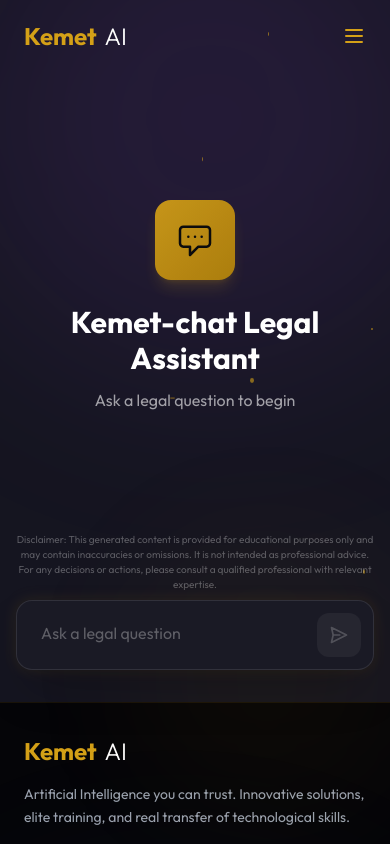
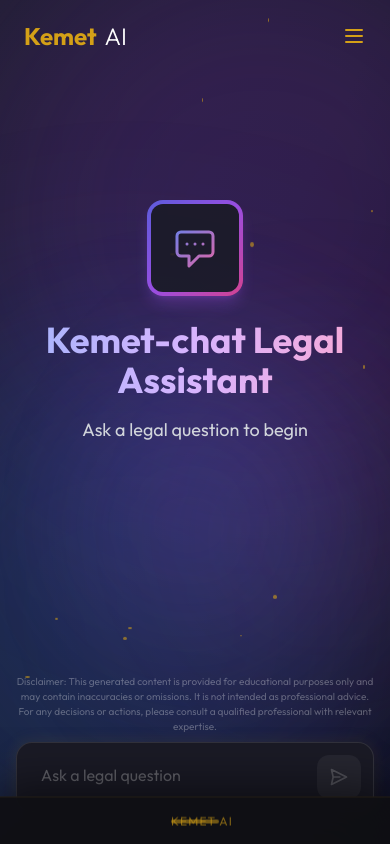
Before and after one commit to A-Njock/KEMET-AI, a React (Vite) app: page /chatbot in a window 390 px wide. Shown: the top 844 px of the page. Built offline with nearby package versions, Linux system fonts and the light colour scheme.

Commit message:
Updated Chatbot colors (vivid background), fixed duplicate comment, and made Footer interactive/collapsible

```diff
--- a/src/components/Footer.tsx
+++ b/src/components/Footer.tsx
@@ -6,8 +6,16 @@ export default function Footer() {
   const currentYear = new Date().getFullYear();
 
   return (
-    <footer className="bg-rich-black border-t border-gold/10">
-      <div className="max-w-7xl mx-auto px-6 lg:px-8 py-8">
+    <footer className="fixed bottom-0 left-0 right-0 z-50 bg-[#0f0f14]/95 backdrop-blur-xl border-t border-gold/10 transition-transform duration-500 ease-in-out transform translate-y-[calc(100%-48px)] hover:translate-y-0 group shadow-[0_-10px_40px_rgba(0,0,0,0.5)]">
+      {/* Handle / Always Visible Strip */}
+      <div className="h-12 flex items-center justify-center cursor-pointer group-hover:bg-white/5 transition-colors">
+        <div className="flex items-center gap-2">
+          <div className="w-12 h-1 bg-gold/50 rounded-full group-hover:w-16 transition-all duration-300"></div>
+          <span className="text-xs text-gold/60 uppercase tracking-widest font-heading group-hover:opacity-0 transition-opacity absolute">Kemet AI</span>
+        </div>
+      </div>
+
+      <div className="max-w-7xl mx-auto px-6 lg:px-8 py-8 pb-12">
         {/* Top Section */}
         <div className="grid grid-cols-1 md:grid-cols-4 gap-8 mb-8">
           {/* Brand Column */}
@@ -72,14 +80,14 @@ export default function Footer() {
         </div>
 
         {/* Divider */}
-        <div className="border-t border-gold/10 pt-8">
+        <div className="border-t border-gold/10 pt-6">
           <div className="flex flex-col md:flex-row justify-between items-center gap-4">
             {/* Copyright */}
             <p className="text-gray-500 text-sm">
               © {currentYear} Kemet AI. {i18n.language.startsWith('fr') ? 'Tous droits réservés.' : 'All rights reserved.'}
             </p>
 
-            {/* Social Links (placeholder) */}
+            {/* Social Links */}
             <div className="flex items-center gap-4">
               <a href="#" className="text-gray-500 hover:text-gold transition-colors">
                 <svg className="w-5 h-5" fill="currentColor" viewBox="0 0 24 24">
--- a/src/pages/Chatbot.tsx
+++ b/src/pages/Chatbot.tsx
@@ -70,19 +70,19 @@ export default function Chatbot() {
   };
 
   return (
-    <div className="min-h-screen bg-[#151520] font-sans flex flex-col relative overflow-hidden">
-      {/* Background Particles */}
+    <div className="min-h-screen bg-gradient-to-br from-[#1E1E2E] via-[#1a1b26] to-[#0D0D15] font-sans flex flex-col relative overflow-hidden">
       {/* Background Particles & Blobs */}
       <div className="absolute inset-0 pointer-events-none overflow-hidden">
-        {/* Colorful Blobs */}
-        <div className="absolute top-[-10%] left-[-10%] w-[500px] h-[500px] bg-purple-500/10 rounded-full blur-[100px] animate-float" />
-        <div className="absolute bottom-[-10%] right-[-10%] w-[500px] h-[500px] bg-blue-500/10 rounded-full blur-[100px] animate-float" style={{ animationDelay: '2s' }} />
-        <div className="absolute top-[40%] left-[30%] w-[300px] h-[300px] bg-gold/5 rounded-full blur-[80px] animate-pulse-slow" />
+        {/* Colorful Blobs - Enhanced Opacity */}
+        <div className="absolute top-[-10%] left-[-10%] w-[600px] h-[600px] bg-purple-600/20 rounded-full blur-[100px] animate-float" />
+        <div className="absolute bottom-[-10%] right-[-10%] w-[600px] h-[600px] bg-blue-600/20 rounded-full blur-[100px] animate-float" style={{ animationDelay: '2s' }} />
+        <div className="absolute top-[40%] left-[30%] w-[400px] h-[400px] bg-pink-500/10 rounded-full blur-[90px] animate-pulse-slow" />
+        <div className="absolute bottom-[20%] left-[10%] w-[300px] h-[300px] bg-indigo-500/15 rounded-full blur-[80px]" />
 
         {[...Array(15)].map((_, i) => (
           <div
             key={i}
-            className="particle absolute bg-gold/20 rounded-full"
+            className="particle absolute bg-gold/30 rounded-full"
             style={{
               width: Math.random() * 4 + 1 + 'px',
               height: Math.random() * 4 + 1 + 'px',
@@ -97,16 +97,24 @@ export default function Chatbot() {
       <Header />
 
       <main className="flex-1 flex flex-col max-w-4xl w-full mx-auto relative z-10 pt-24">
-        <div className="flex-1 overflow-y-auto px-4 py-6 scrollbar-thin scrollbar-thumb-gold/20 scrollbar-track-transparent">
+        <div className="flex-1 overflow-y-auto px-4 py-6 pb-24 scrollbar-thin scrollbar-thumb-gold/20 scrollbar-track-transparent">
           {messages.length === 0 && (
             <div className="text-center py-20 animate-fade-in-up">
-              <div className="w-20 h-20 bg-gradient-to-br from-gold to-gold-dark rounded-2xl mx-auto mb-6 flex items-center justify-center shadow-lg shadow-gold/20 animate-pulse-slow">
-                <svg className="w-10 h-10 text-black" fill="none" stroke="currentColor" viewBox="0 0 24 24">
-                  <path strokeLinecap="round" strokeLinejoin="round" strokeWidth={1.5} d="M8 10h.01M12 10h.01M16 10h.01M9 16H5a2 2 0 01-2-2V6a2 2 0 012-2h14a2 2 0 012 2v8a2 2 0 01-2 2h-5l-5 5v-5z" />
-                </svg>
+              <div className="w-24 h-24 bg-gradient-to-br from-indigo-500 via-purple-500 to-pink-500 rounded-2xl mx-auto mb-6 flex items-center justify-center shadow-lg shadow-purple-500/30 animate-pulse-slow p-1">
+                <div className="w-full h-full bg-[#1a1b26] rounded-xl flex items-center justify-center">
+                  <svg className="w-12 h-12 text-transparent bg-clip-text bg-gradient-to-r from-indigo-400 to-pink-400" fill="none" stroke="url(#gradient)" viewBox="0 0 24 24">
+                    <defs>
+                      <linearGradient id="gradient" x1="0%" y1="0%" x2="100%" y2="100%">
+                        <stop offset="0%" stopColor="#818cf8" />
+                        <stop offset="100%" stopColor="#f472b6" />
+                      </linearGradient>
+                    </defs>
+                    <path strokeLinecap="round" strokeLinejoin="round" strokeWidth={1.5} d="M8 10h.01M12 10h.01M16 10h.01M9 16H5a2 2 0 01-2-2V6a2 2 0 012-2h14a2 2 0 012 2v8a2 2 0 01-2 2h-5l-5 5v-5z" />
+                  </svg>
+                </div>
               </div>
-              <h2 className="text-3xl font-heading font-bold text-white mb-3">{t('chatbot_title')}</h2>
-              <p className="text-white/60 max-w-md mx-auto">{t('chatbot_start')}</p>
+              <h2 className="text-4xl font-heading font-bold text-transparent bg-clip-text bg-gradient-to-r from-indigo-300 via-purple-300 to-pink-300 mb-4">{t('chatbot_title')}</h2>
+              <p className="text-gray-300 max-w-md mx-auto text-lg">{t('chatbot_start')}</p>
             </div>
           )}
 
@@ -117,7 +125,7 @@ export default function Chatbot() {
                 className={`flex gap-4 ${msg.role === 'user' ? 'justify-end' : 'justify-start items-start'} animate-slide-up`}
               >
                 {msg.role === 'assistant' && (
-                  <div className="flex-shrink-0 w-10 h-10 rounded-xl bg-gradient-to-br from-indigo-500 to-purple-600 flex items-center justify-center text-white shadow-lg shadow-purple-500/20">
+                  <div className="flex-shrink-0 w-10 h-10 rounded-xl bg-gradient-to-br from-indigo-500 via-purple-500 to-pink-500 flex items-center justify-center text-white shadow-lg shadow-purple-500/20">
                     <svg className="w-6 h-6" fill="none" stroke="currentColor" viewBox="0 0 24 24">
                       <path strokeLinecap="round" strokeLinejoin="round" strokeWidth={2} d="M13 10V3L4 14h7v7l9-11h-7z" />
                     </svg>
@@ -126,9 +134,9 @@ export default function Chatbot() {
 
                 <div className={`max-w-[85%] lg:max-w-[75%]`}>
                   <div
-                    className={`rounded-2xl p-5 shadow-lg backdrop-blur-sm border ${msg.role === 'user'
-                      ? 'bg-gradient-to-br from-gold/20 to-gold/5 border-gold/30 text-white ml-auto rounded-tr-sm'
-                      : 'bg-gradient-to-br from-gray-900 to-[#1a1a2e] border-white/10 text-gray-100 rounded-tl-sm hover:border-purple-500/30 transition-colors duration-300'
+                    className={`rounded-2xl p-5 shadow-lg backdrop-blur-md border ${msg.role === 'user'
+                        ? 'bg-gradient-to-br from-gold/30 to-orange-500/20 border-gold/40 text-white ml-auto rounded-tr-sm'
+                        : 'bg-gradient-to-br from-[#2d2d44]/80 to-[#1e1e2e]/90 border-white/10 text-gray-100 rounded-tl-sm hover:border-purple-500/40 transition-colors duration-300'
                       }`}
                   >
                     <div
```
